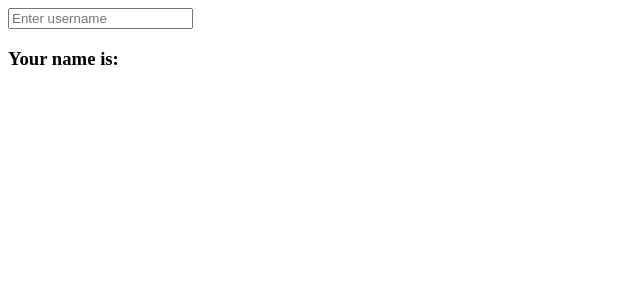
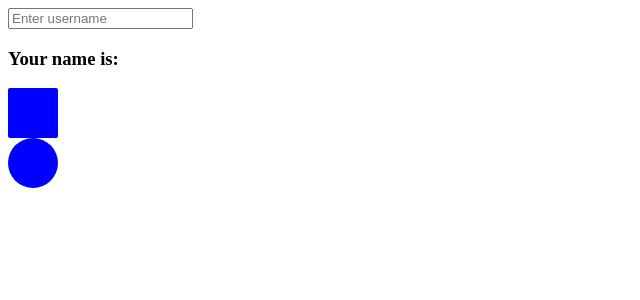
Before and after one commit to dokhoacoder/learn-angular, an Angular app: page / in a window 1280 px wide. Shown: the top 300 px of the page, without its empty margins (0-640 px from the left). Built offline with nearby package versions, Linux system fonts and the light colour scheme.

Commit message:
style binding and class binding

```diff
--- a/src/app/user-form/user-form.component.css
+++ b/src/app/user-form/user-form.component.css
@@ -0,0 +1,13 @@
+.circle {
+    width: 50px;
+    height: 50px;
+    border-radius: 25px;
+    background-color: blue;
+}
+
+.square {
+    width: 50px;
+    height: 50px;
+    border-radius: 2px;
+    background-color: blue;
+}
--- a/src/app/user-form/user-form.component.html
+++ b/src/app/user-form/user-form.component.html
@@ -1,2 +1,6 @@
 <input placeholder="Enter username" [(ngModel)]="name">
-<h3>Your name is: {{ name }}</h3>
+<h3 [style.color]="isHighlight ? 'red' : 'black'">
+    Your name is: {{ name }}
+</h3>
+<div [class]="isHighlight ? 'circle' : 'square'"></div>
+<div [class.circle]="!isHighlight" [class.square]="isHighlight"></div>
--- a/src/app/user-form/user-form.component.ts
+++ b/src/app/user-form/user-form.component.ts
@@ -7,6 +7,7 @@ import { Component, OnInit } from '@angular/core';
 })
 export class UserFormComponent implements OnInit {
   name = '';
+  isHighlight = false;
   constructor() { }
 
   ngOnInit() {
```
